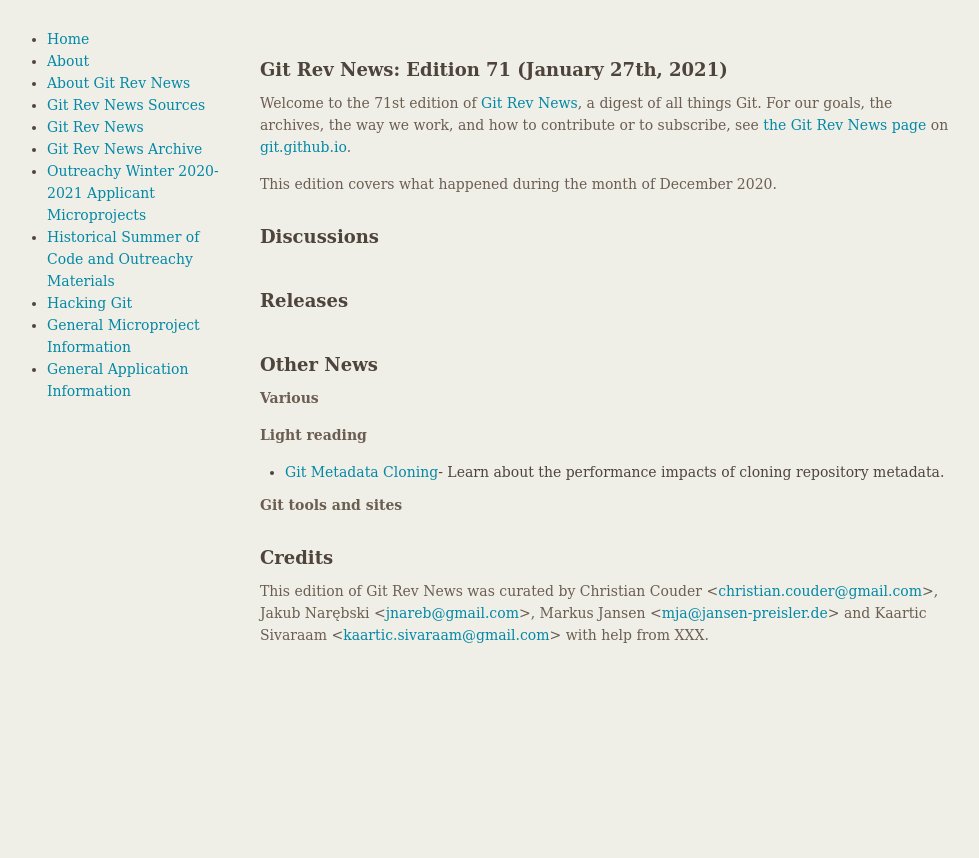
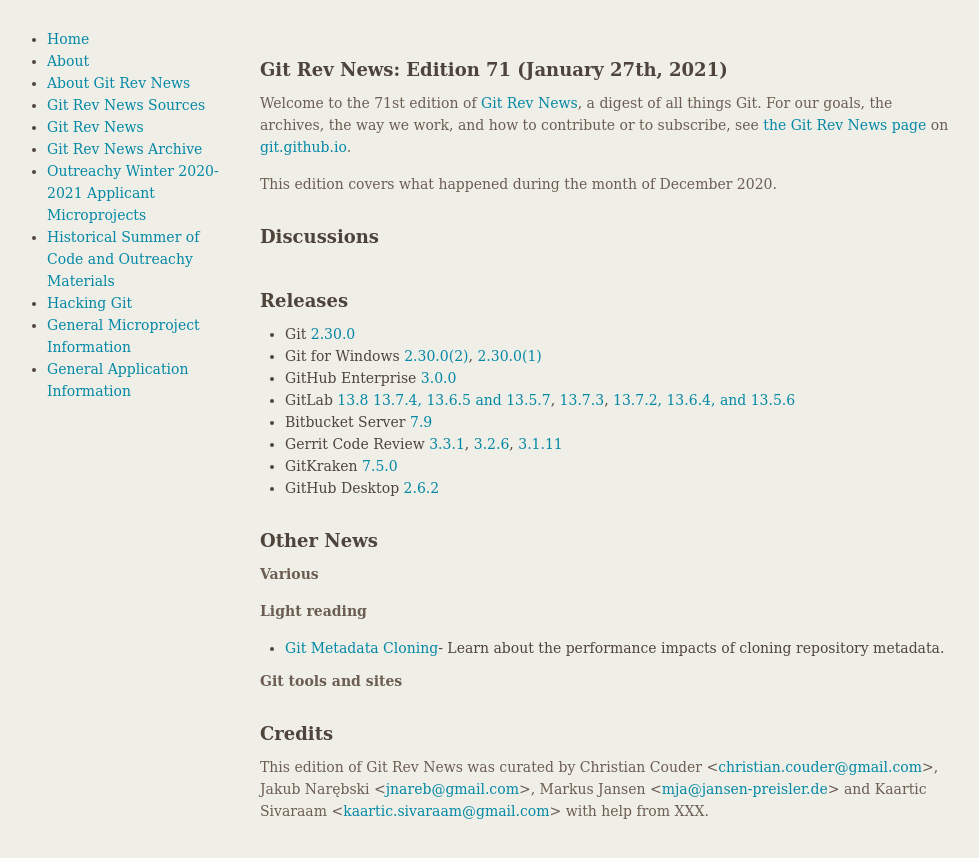
Before and after one commit to git/git.github.io, a Jekyll site: the page built from rev_news/drafts/edition-71.md, in a window 1280 px wide. Shown: the top 858 px of the page, without its empty margins (149-1128 px from the left). Built offline with Jekyll 4.4.1, drawn with Linux system fonts in a browser that asks for light colours.

Commit message:
rn-71: add releases

```diff
--- a/rev_news/drafts/edition-71.md
+++ b/rev_news/drafts/edition-71.md
@@ -35,6 +35,20 @@
 
 ## Releases
 
++ Git [2.30.0](https://public-inbox.org/git/xmqqk0t1g326.fsf@gitster.c.googlers.com/)
++ Git for Windows [2.30.0(2)](https://github.com/git-for-windows/git/releases/tag/v2.30.0.windows.2),
+[2.30.0(1)](https://github.com/git-for-windows/git/releases/tag/v2.30.0.windows.1)
++ GitHub Enterprise [3.0.0](https://help.github.com/enterprise-server@3.0/admin/release-notes#3.0.0.rc1)
++ GitLab [13.8](https://about.gitlab.com/releases/2021/01/22/gitlab-13-8-released/)
+[13.7.4, 13.6.5 and 13.5.7](https://about.gitlab.com/releases/2021/01/14/critical-security-release-gitlab-13-7-4-released/),
+[13.7.3](https://about.gitlab.com/releases/2021/01/08/gitlab-13-7-3-released/),
+[13.7.2, 13.6.4, and 13.5.6](https://about.gitlab.com/releases/2021/01/07/security-release-gitlab-13-7-2-released/)
++ Bitbucket Server [7.9](https://confluence.atlassian.com/bitbucketserver/bitbucket-server-release-notes-872139866.html)
++ Gerrit Code Review [3.3.1](https://www.gerritcodereview.com/3.3.html#331),
+[3.2.6](https://www.gerritcodereview.com/3.2.html#326),
+[3.1.11](https://www.gerritcodereview.com/3.1.html#3111)
++ GitKraken [7.5.0](https://support.gitkraken.com/release-notes/current)
++ GitHub Desktop [2.6.2](https://desktop.github.com/release-notes/)
 
 ## Other News
 
```
